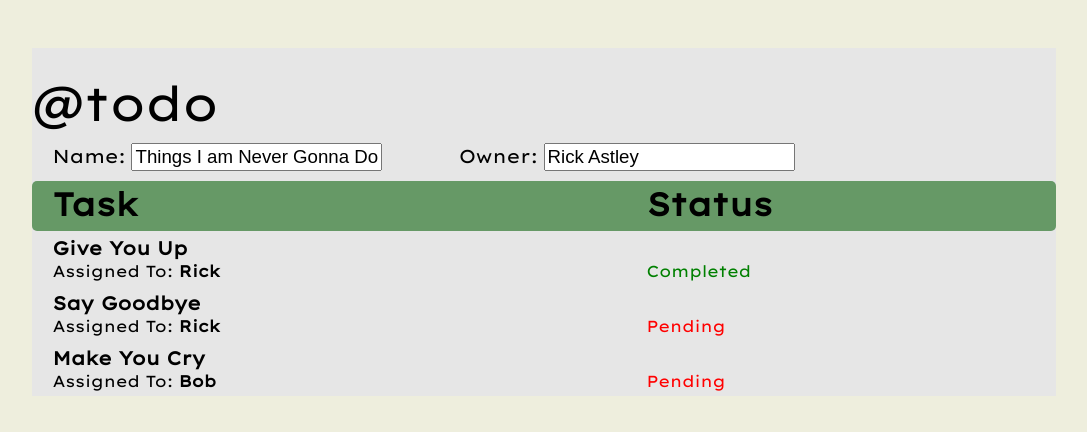
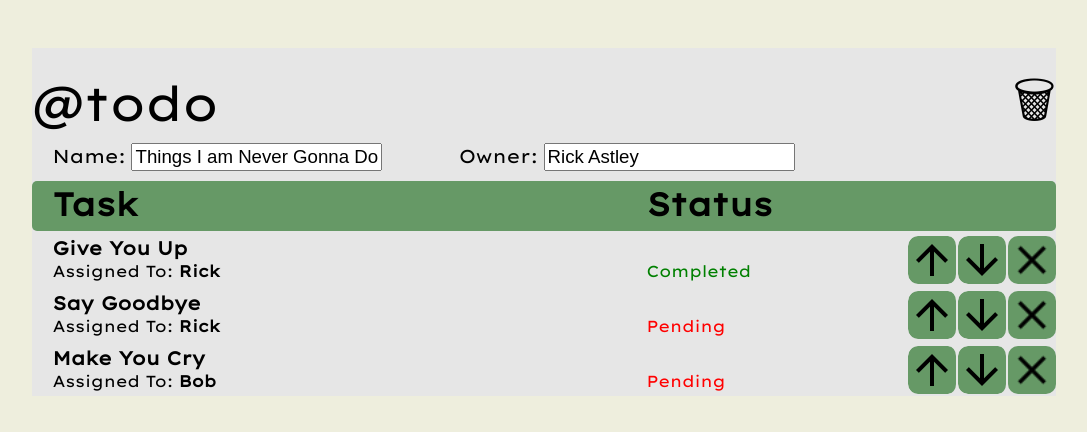
Before and after one commit to vsharmanyc/todo_hw1, a plain HTML site: page index.html in a window 1280 px wide. Both pictures are taken after a click on the link "Things I am Never Gonna Do". Shown: the whole page, without its empty margins (104-1191 px from the left). Drawn offline with Linux system fonts and the light colour scheme.

Commit message:
added list up down and close pngs along with their css

```diff
--- a/css/todo_style.css
+++ b/css/todo_style.css
@@ -125,3 +125,20 @@ body {
 .list_item_card_not_completed {
     color: red;
 }
+
+#move_up {
+    background-clip: content-box;
+    background-color: var(--swatch-accent);
+    border-radius: 10px;
+}
+
+#move_down {
+    background-clip: content-box;
+    background-color: var(--swatch-accent);
+    border-radius: 10px;
+}
+
+#close {
+    background-color: var(--swatch-accent);
+    border-radius: 10px;
+}
--- a/index.html
+++ b/index.html
@@ -47,6 +47,7 @@
     </div>
 
     <div id="todo_list" hidden>
+        <div id="list_trash"> <font size="20">&#128465</font></div>
         <div id="list_heading">@todo</div>
         <div id="list_details_container">
             <div id="list_details_name_container" class="text_toolbar">
--- a/js/TodoConstants.js
+++ b/js/TodoConstants.js
@@ -62,6 +62,11 @@ const TodoGUIId = {
     LIST_OWNER_PROMPT: "list_owner_prompt",
     LIST_OWNER_TEXTFIELD: 'list_owner_textfield',
     LIST_ITEMS_CONTAINER: 'list_items_container',
+
+    MOVE_UP: 'move_up',
+    MOVE_DOWN: 'move_down',
+    CLOSE: 'close',
+    MODAL_YES_NO_DIALOG: 'modal_yes_no_dialog',
 };
 
 /**
@@ -83,6 +88,13 @@ const TodoGUIClass = {
     LIST_ITEM_CARD_ASSIGNED_TO: "list_item_card_assigned_to",
     LIST_ITEM_CARD_COMPLETED: "list_item_card_completed",
     LIST_ITEM_CARD_NOT_COMPLETED: "list_item_card_not_completed",
+
+    LIST_ITEM_MOVE_UP: "list_item_move_up",
+    LIST_ITEM_MOVE_DOWN: "list_item_move_down",
+    LIST_ITEM_CLOSE: "list_item_close",
+
+
+    IS_VISIBLE: "is_visible",
 };
 
 /**
--- a/js/TodoListController.js
+++ b/js/TodoListController.js
@@ -23,6 +23,7 @@ class TodoListController {
         // THEN THE CONTROLS ON THE LIST SCREEN
         this.registerEventHandler(TodoGUIId.LIST_HEADING, TodoHTML.CLICK, this[TodoCallback.PROCESS_GO_HOME]);
         this.registerEventHandler(TodoGUIId.LIST_NAME_TEXTFIELD, TodoHTML.KEYUP, this[TodoCallback.PROCESS_CHANGE_NAME]);
+        this.registerEventHandler(TodoGUIId.LIST_TRASH, TodoHTML.CLICK, this[TodoCallback.PROCESS_DELETE_LIST]);
     }
 
     /**
@@ -40,6 +41,12 @@ class TodoListController {
 
         // AND SETUP THE CALLBACK FOR THE SPECIFIED EVENT TYPE
         control.addEventListener(eventName, callback);
+    }
+
+    processDeleteList(){
+        console.log("CHUTIYA");
+        window.todo.model.goHome();
+
     }
 
     /**
@@ -85,6 +92,7 @@ class TodoListController {
      * todo logo to go back to the home screen.
      */
     processGoHome() {
+        console.log("CHUTIYA111111")
         window.todo.model.goHome();
     }
 
--- a/js/TodoListView.js
+++ b/js/TodoListView.js
@@ -76,6 +76,22 @@ class TodoListView {
         newItemDiv.appendChild(descriptionDiv);
         newItemDiv.appendChild(assignedToDiv);
         newItemDiv.appendChild(completedDiv);
+
+        let moveUp = document.createElement(TodoHTML.DIV);
+        moveUp.setAttribute(TodoHTML.CLASS, TodoGUIClass.LIST_ITEM_MOVE_UP);
+        moveUp.innerHTML = "<img id=\"move_up\" src=\"/images/icons/MoveUp.png\" alt=\"move up icon\" align=\"right\" style=\"padding-right: 2px\"></img>";
+
+        let moveDown = document.createElement(TodoHTML.DIV);
+        moveDown.setAttribute(TodoHTML.CLASS, TodoGUIClass.LIST_ITEM_MOVE_DOWN);
+        moveDown.innerHTML = "<img id=\"move_down\" src=\"/images/icons/MoveDown.png\" alt=\"move down icon\" align=\"right\" style=\"padding-right: 2px\"></img>";
+
+        let close = document.createElement(TodoHTML.DIV);
+        close.setAttribute(TodoHTML.CLASS, TodoGUIClass.LIST_ITEM_CLOSE);
+        close.innerHTML = "<img id=\"close\" src=\"/images/icons/Close.png\" alt=\"close icon\" align=\"right\" style=\"width: 48px;height:48px;\"></img>";
+
+        newItemDiv.appendChild(close);
+        newItemDiv.appendChild(moveDown);
+        newItemDiv.appendChild(moveUp);
 
         return newItemDiv;
     }
```
Also changed, not shown: images/trash green.png (added), images/trash.png (added), images/trash.svg (added).
